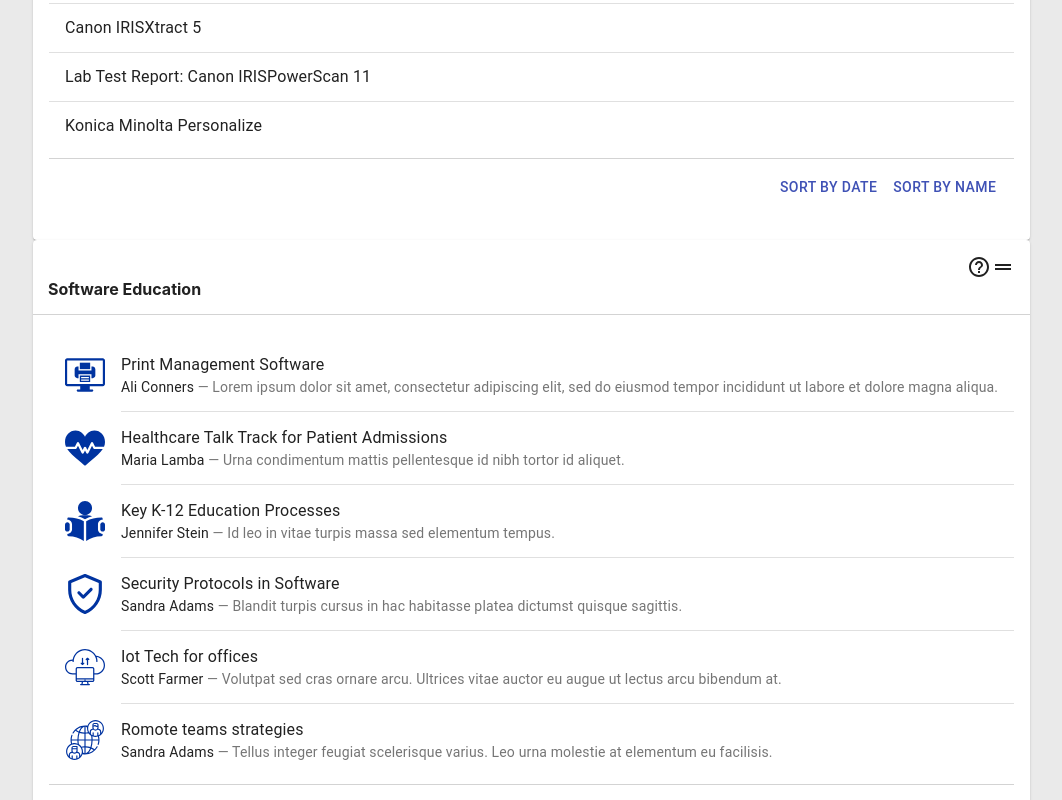
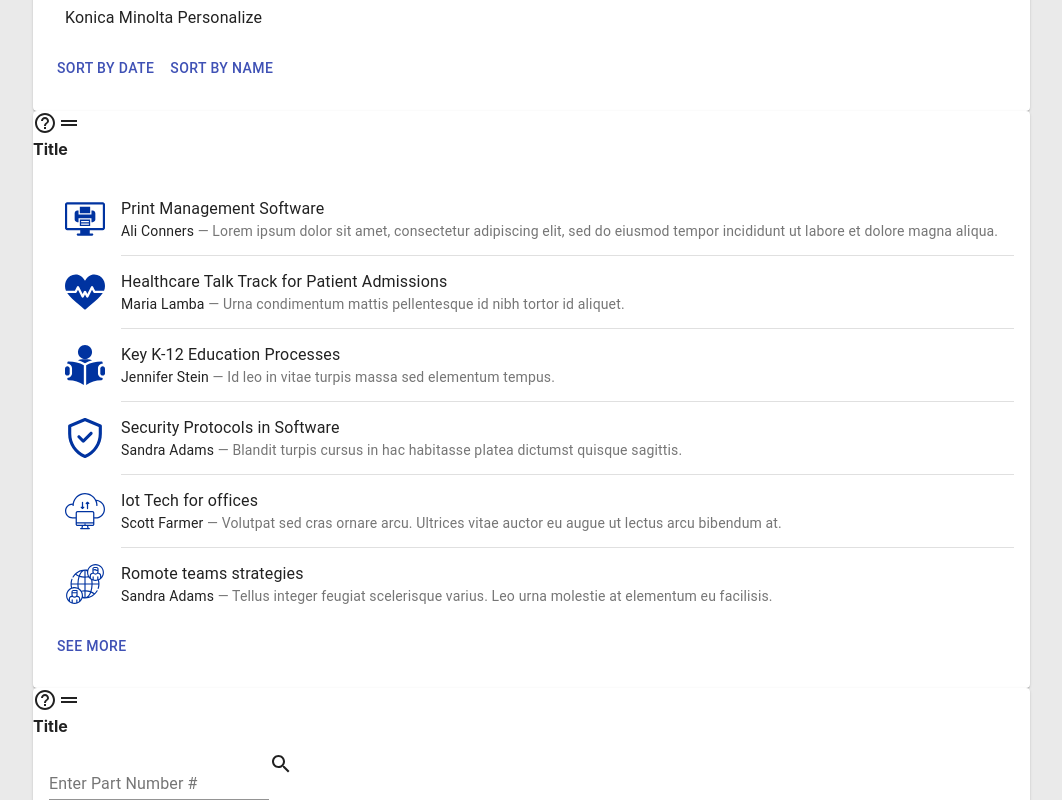
Before and after one commit to victorJatencio/bli-remake, a React (Create React App) app: page / in a window 1280 px wide. Shown: the part 1500-2300 px from the top of the page, without its empty margins (95-1157 px from the left). Built offline with nearby package versions, Linux system fonts and the light colour scheme.

Commit message:
Cleaned up DOM structure

```diff
--- a/src/components/Card/Card.css
+++ /dev/null
@@ -1,34 +0,0 @@
-.card {
-  flex: 0.49;
-  min-width: 350px;
-}
-
-.card__utilities {
-  width: 100%;
-  display: flex;
-  justify-content: flex-end;
-}
-.card__header {
-  padding: 15px;
-  border-bottom: 1px solid lightgray;
-}
-
-.footer {
-  border-top: 1px solid lightgrey;
-  padding: 10px;
-  display: flex;
-  justify-content: flex-end;
-}
-
-.search__form {
-  margin-bottom: 20px;
-  display: flex;
-  align-items: center;
-}
-.search__form > .MuiFormControl-root {
-  width: 100%;
-}
-
-.card__media {
-  height: 200px;
-}
--- a/src/components/Card/Card.js
+++ /dev/null
@@ -1,33 +0,0 @@
-import React from 'react';
-import "./Card.css";
-
-import Card from '@material-ui/core/Card';
-import CardContent from '@material-ui/core/CardContent';
-import Tooltip from '@material-ui/core/Tooltip';
-import HelpOutlineIcon from '@material-ui/icons/HelpOutline';
-import DragHandleIcon from '@material-ui/icons/DragHandle';
-
-function CardComponent({title, children}) {
-
-
-  return (
-    <div className="card">
-      <Card className="card_element">
-        <div className="card__header">
-          <div className="card__utilities">
-            <Tooltip title="Text" placement="top">
-                <HelpOutlineIcon/>
-            </Tooltip>
-            <DragHandleIcon/>
-          </div>
-          <h4>{title}</h4>
-        </div>
-        <CardContent>
-          {children}
-        </CardContent>
-      </Card>
-    </div>
-  )
-}
-
-export default CardComponent
--- a/src/components/CompetitiveModels/CompetitiveModels.js
+++ b/src/components/CompetitiveModels/CompetitiveModels.js
@@ -1,7 +1,6 @@
 import React, {useState} from 'react';
 import "./CompetitiveModels.css";
 
-import Card from "../Card/Card";
 import FormControl from '@material-ui/core/FormControl';
 import InputLabel from '@material-ui/core/InputLabel';
 import Select from '@material-ui/core/Select';
@@ -21,7 +20,6 @@
 
   return (
     <div className="competitiveModels">
-      <Card title="Competitive Models">
         <div className="country__input">
           <FormControl className="countryInput__form">
             <InputLabel id="select-country">Country</InputLabel>
@@ -58,7 +56,6 @@
           </FormControl>
         </div>
 
-      </Card>
     </div>
   )
 }
--- a/src/components/Favorites/Favorites.js
+++ b/src/components/Favorites/Favorites.js
@@ -1,7 +1,6 @@
 import React from 'react';
 import "./Favorites.css";
 
-import Card from "../Card/Card";
 import List from '@material-ui/core/List';
 import ListItem from '@material-ui/core/ListItem';
 import ListItemText from '@material-ui/core/ListItemText';
@@ -11,7 +10,6 @@
 function Favorites() {
   return (
     <div className="favorites">
-      <Card title="Favorites">
         <List>
           <ListItem button>
               <ListItemText primary="Lab Test Report: I.R.I.S. Readiris Corporate 17"/>
@@ -42,7 +40,6 @@
             Sort by name
           </Button>
         </div>
-      </Card>
     </div>
   )
 }
--- a/src/components/LatestAwards/LatestAwards.js
+++ b/src/components/LatestAwards/LatestAwards.js
@@ -1,7 +1,6 @@
 import React from 'react';
 import "./LatestAwards.css";
 
-import Card from "../Card/Card";
 import Button from '@material-ui/core/Button';
 import TextField from '@material-ui/core/TextField';
 import List from '@material-ui/core/List';
@@ -14,7 +13,7 @@
 function LatestAwards() {
   return (
     <div className="latestAwards">
-      <Card title="Latest Awards">
+
         <CardMedia
           className="card__media"
           image="https://www.buyerslab.com/bliQ/images/ads/COVID-banner.jpg"
@@ -58,7 +57,7 @@
             View Preffered
           </Button>
         </div>
-      </Card>
+
     </div>
   )
 }
--- a/src/components/MainDash/Maindash.js
+++ b/src/components/MainDash/Maindash.js
@@ -12,33 +12,47 @@
 import PartSearch from "../PartSearch/PartSearch";
 import LatestAwards from "../LatestAwards/LatestAwards";
 
+import Tooltip from '@material-ui/core/Tooltip';
+import HelpOutlineIcon from '@material-ui/icons/HelpOutline';
+import DragHandleIcon from '@material-ui/icons/DragHandle';
+
+import Card from '@material-ui/core/Card';
+import CardContent from '@material-ui/core/CardContent';
+
 const cardComponents = [
   {
     id: 1,
+    title: "Competitive Models",
     component: <CompetitiveModels />
   },
   {
     id: 2,
+    title: "Recently Viewed",
     component: <RecentlyViewed />
   },
   {
     id: 3,
+    title: "Twitter Feed",
     component: <TwitterFeed />
   },
   {
     id: 4,
+    title: "Favorites ",
     component: <Favorites />
   },
   {
     id: 5,
+    title: "Software Education",
     component: <SoftwareEd />
   },
   {
     id: 6,
+    title: "Part Search",
     component: <PartSearch />
   },
   {
     id: 7,
+    title: "Latest Awards",
     component: <LatestAwards />
   }
 ];
@@ -73,9 +87,21 @@
                       <Draggable key={id} draggableId={`${id}`} index={index}>
 
                         {(provided, _) => (
-                          <div className="mainCard__container" {...provided.draggableProps} {...provided.dragHandleProps} ref={provided.innerRef}>
-
-                            { component }
+                          <div className="mainCard__container" {...provided.draggableProps} ref={provided.innerRef}>
+                            <Card className="card_element">
+                              <div className="card__headerSection" {...provided.dragHandleProps}>
+                              <div className="card__utilities">
+                                <Tooltip title="Text" placement="top">
+                                    <HelpOutlineIcon/>
+                                </Tooltip>
+                                <DragHandleIcon/>
+                              </div>
+                              <h4>Title</h4>
+                              </div>
+                              <CardContent>
+                                { component }
+                              </CardContent>
+                            </Card>
 
                           </div>
                         )}
--- a/src/components/PartSearch/PartSearch.js
+++ b/src/components/PartSearch/PartSearch.js
@@ -1,7 +1,6 @@
 import React from 'react';
 import "./PartSearch.css";
 
-import Card from "../Card/Card";
 import List from '@material-ui/core/List';
 import ListItem from '@material-ui/core/ListItem';
 import ListItemText from '@material-ui/core/ListItemText';
@@ -12,7 +11,7 @@
 function PartSearch() {
   return (
     <div className="partSearch">
-      <Card title="Part Search">
+
         <form className="search__form" noValidate autoComplete="off">
           <TextField id="standard-basic" label="Enter Part Number #" />
           <SearchIcon/>
@@ -39,7 +38,6 @@
               <ListItemText primary="Konica Minolta Personalize"/>
           </ListItem>
         </List>
-      </Card>
     </div>
   )
 }
--- a/src/components/RecentlyViewed/RecentlyViewed.js
+++ b/src/components/RecentlyViewed/RecentlyViewed.js
@@ -1,7 +1,6 @@
 import React from 'react';
 import "./RecentlyViewed.css";
 
-import Card from "../Card/Card";
 import List from '@material-ui/core/List';
 import ListItem from '@material-ui/core/ListItem';
 import ListItemText from '@material-ui/core/ListItemText';
@@ -10,7 +9,6 @@
 function RecentlyViewed() {
   return (
     <div className="recentlyViewed">
-      <Card title="Recently Viewed">
         <List>
           <ListItem button>
               <ListItemText primary="Lab Test Report: I.R.I.S. Readiris Corporate 17"/>
@@ -32,7 +30,6 @@
               <ListItemText primary="Konica Minolta Personalize"/>
           </ListItem>
         </List>
-      </Card>
     </div>
   )
 }
--- a/src/components/SoftwareEd/SoftwareEd.js
+++ b/src/components/SoftwareEd/SoftwareEd.js
@@ -1,7 +1,6 @@
 import React from 'react';
 import "./SoftwareEd.css";
 
-import Card from "../Card/Card";
 import List from '@material-ui/core/List';
 import ListItem from '@material-ui/core/ListItem';
 import Divider from '@material-ui/core/Divider';
@@ -22,7 +21,7 @@
 function SoftwareEd() {
   return (
     <div className="softwareEd">
-      <Card title="Software Education">
+
         <List className="softwareEd__list">
           <ListItem alignItems="flex-start">
 
@@ -174,7 +173,7 @@
             See More
           </Button>
         </div>
-      </Card>
+
     </div>
   )
 }
--- a/src/components/TwitterFeed/TwitterFeed.js
+++ b/src/components/TwitterFeed/TwitterFeed.js
@@ -3,18 +3,14 @@
 
 import { TwitterTimelineEmbed } from "react-twitter-embed";
 
-import Card from "../Card/Card";
-
 function TwitterFeed() {
   return (
     <div className="twitterFeed">
-      <Card title="Twitter Feed">
         <TwitterTimelineEmbed
           sourceType="profile"
           screenName="KeypointIntel"
           options={{ height: 400 }}
         />
-      </Card>
     </div>
   )
 }
```
